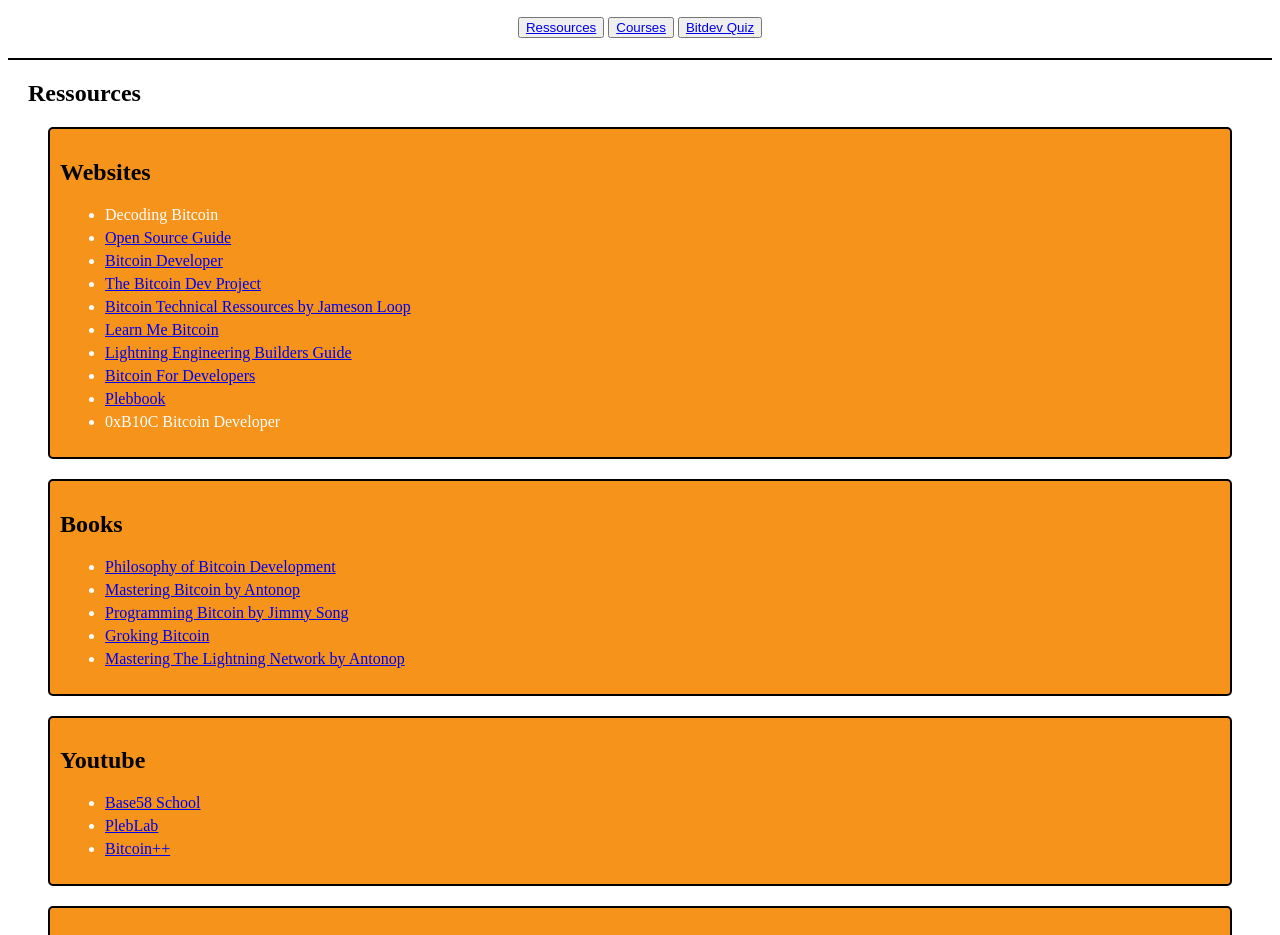
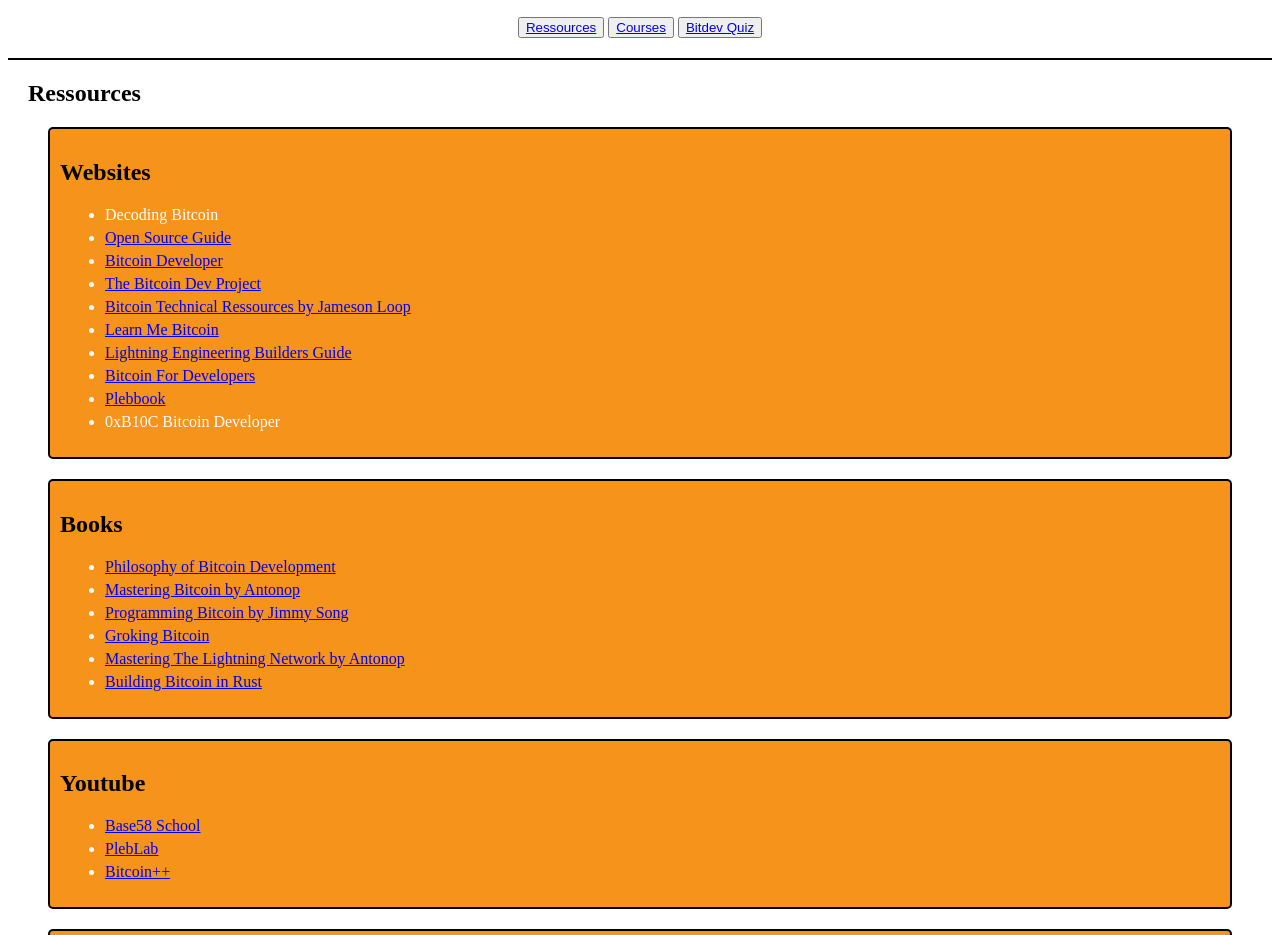
Before and after one commit to AlphonseMehounme/bitdev, a plain HTML site: page index.html in a window 1280 px wide. Shown: the part 137-1072 px from the top of the page. Drawn offline with Linux system fonts and the light colour scheme.

Commit message:
Add Building Bitcoin in Rust Book

```diff
--- a/index.html
+++ b/index.html
@@ -46,6 +46,7 @@
               <li><a href="https://github.com/jimmysong/programmingbitcoin">Programming Bitcoin by Jimmy Song</a></li>
               <li><a href="https://github.com/kallerosenbaum/grokkingbitcoin">Groking Bitcoin</a></li>
               <li><a href="https://github.com/lnbook/lnbook">Mastering The Lightning Network by Antonop</a></li>
+              <li><a href="https://braiins.com/books/building-bitcoin-in-rust">Building Bitcoin in Rust</a></li>
             </ul>
           </section>
           <section id="youtube" class="ressourcebox">
```
